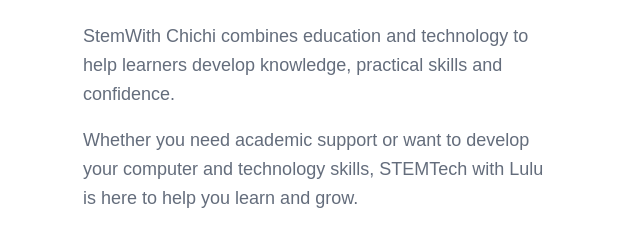
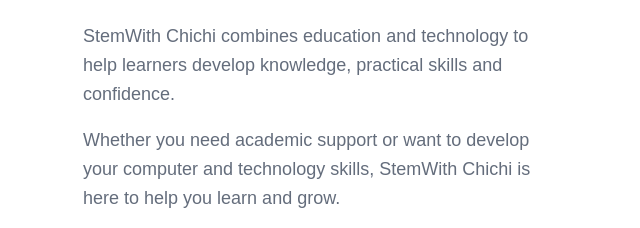
Before and after one commit to Ngowani-lc-dev/Stemtechwithlulu, a plain HTML site: page index.html in a window 1280 px wide. Shown: the part 2546-2774 px from the top of the page, 57-697 px from the left. Drawn offline with Linux system fonts and the light colour scheme.

Commit message:
update on name

```diff
--- a/index.html
+++ b/index.html
@@ -215,7 +215,7 @@
 
             <p>
                 Whether you need academic support or want to develop
-                your computer and technology skills, STEMTech with Lulu
+                your computer and technology skills, StemWith Chichi
                 is here to help you learn and grow.
             </p>
 
```
